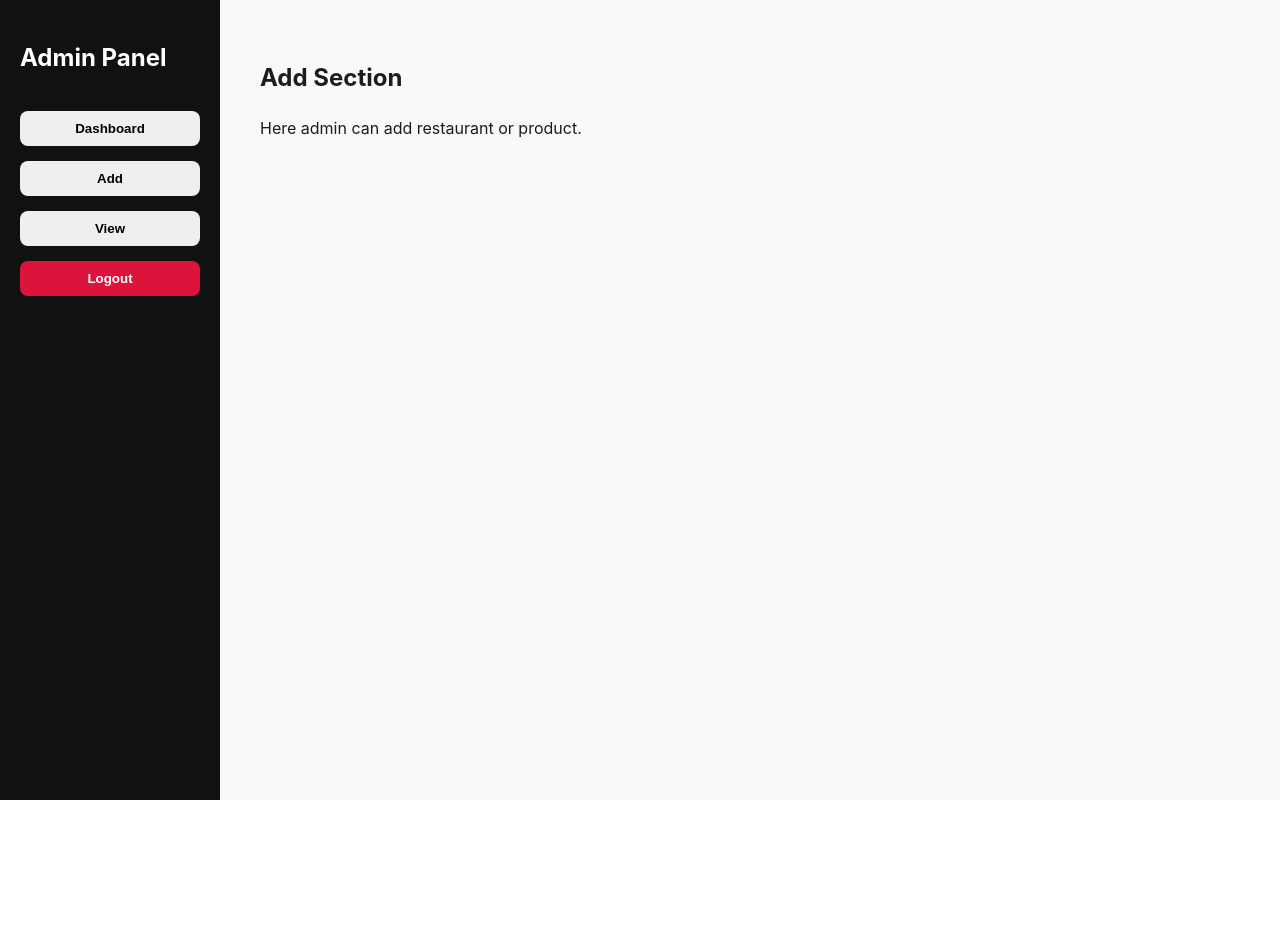
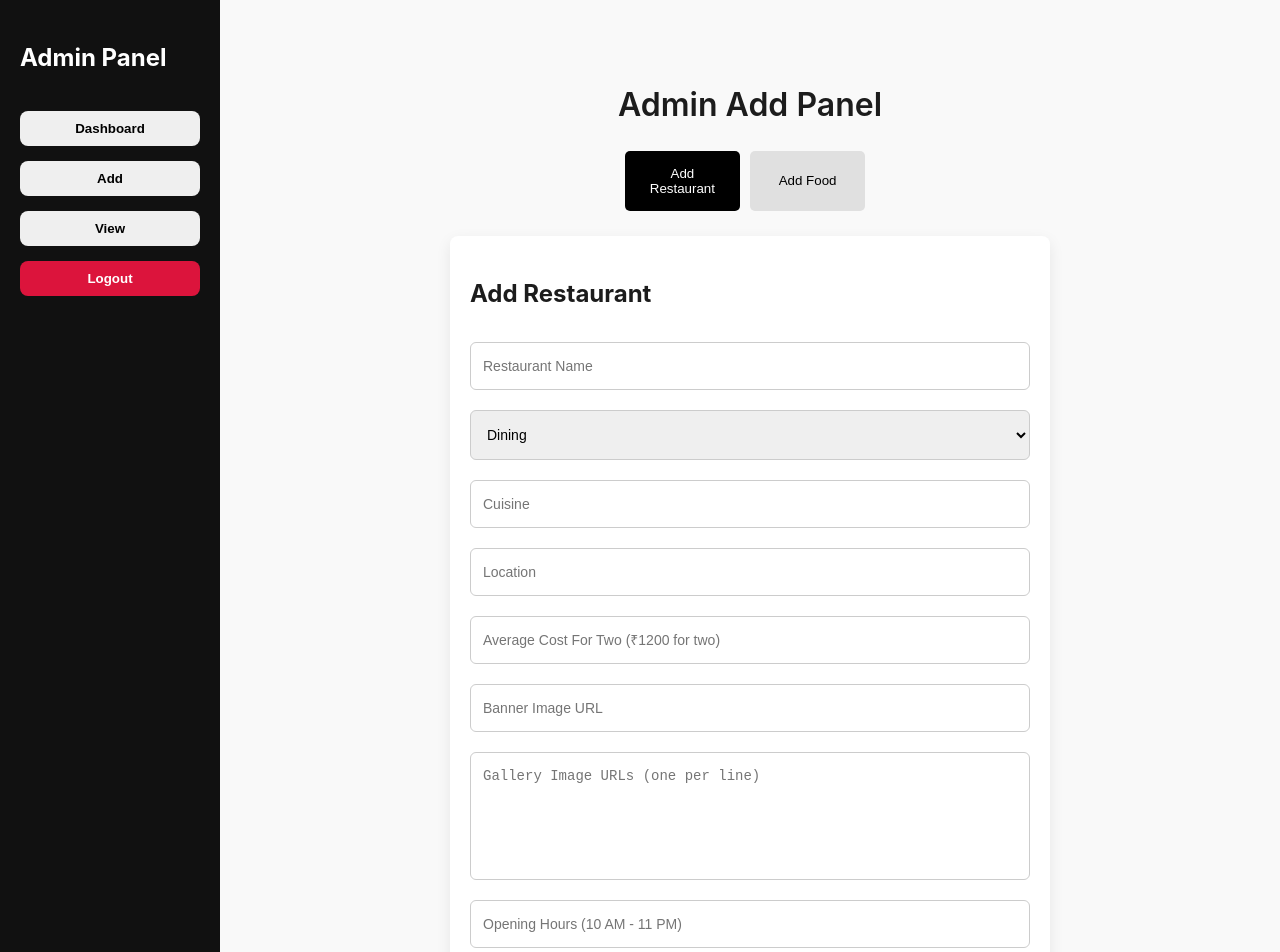
Before and after one commit to KarthikUllal/zomato-clone-mern, a React (Vite) app in the folder zomato-clone/: page /admin/add in a window 1280 px wide. Shown: the top 952 px of the page. Before the commit the page ends 800 px from the top, so only its background shows below. Built offline with nearby package versions, Linux system fonts and the light colour scheme.

Commit message:
created add restaurant and add food form

```diff
--- a/zomato-clone/src/admin/components/AdminLayout.jsx
+++ b/zomato-clone/src/admin/components/AdminLayout.jsx
@@ -1,5 +1,5 @@
 import AdminSidebar from "./AdminSidebar";
-import "../Admin.css";
+
 import { Outlet } from "react-router-dom";
 
 export default function AdminLayout() {
--- a/zomato-clone/src/admin/components/AdminSidebar.jsx
+++ b/zomato-clone/src/admin/components/AdminSidebar.jsx
@@ -1,4 +1,5 @@
 import { useNavigate } from "react-router-dom";
+import "../styles/AdminLayout.css"
 
 export default function AdminSidebar() {
   const navigate = useNavigate();
--- a/zomato-clone/src/admin/pages/AdminAdd.jsx
+++ b/zomato-clone/src/admin/pages/AdminAdd.jsx
@@ -1,8 +1,74 @@
+import { useState } from "react";
+import "../styles/AdminAdd.css";
+
 export default function AdminAdd() {
+  const [activeTab, setActiveTab] = useState("restaurant");
+
   return (
-    <div>
-      <h2>Add Section</h2>
-      <p>Here admin can add restaurant or product.</p>
+    <div className="admin-add-wrapper">
+      <h1 className="admin-title">Admin Add Panel</h1>
+
+      <div className="tab-buttons">
+        <button
+          onClick={() => setActiveTab("restaurant")}
+          className={activeTab === "restaurant" ? "active" : ""}
+        >
+          Add Restaurant
+        </button>
+
+        <button
+          onClick={() => setActiveTab("food")}
+          className={activeTab === "food" ? "active" : ""}
+        >
+          Add Food
+        </button>
+      </div>
+
+      {activeTab === "restaurant" && (
+        <div className="form-box">
+          <h2>Add Restaurant</h2>
+
+          <input placeholder="Restaurant Name" />
+
+          <select>
+            <option>Dining</option>
+            <option>Delivery</option>
+            <option>Nightlife</option>
+          </select>
+
+          <input placeholder="Cuisine" />
+          <input placeholder="Location" />
+          <input placeholder="Average Cost For Two (₹1200 for two)" />
+          <input placeholder="Banner Image URL" />
+          <textarea placeholder="Gallery Image URLs (one per line)" rows={6}></textarea>
+          <input placeholder="Opening Hours (10 AM - 11 PM)" />
+          <input placeholder="Contact Number" />
+          <textarea placeholder="Description" rows={6}></textarea>
+
+          <button className="submit-btn">Add Restaurant</button>
+        </div>
+      )}
+
+      {activeTab === "food" && (
+        <div className="form-box">
+          <h2>Add Food</h2>
+
+          <input placeholder="Food Name" />
+          <input type="number" placeholder="Price" />
+          <input placeholder="Food Image URL" />
+          <input placeholder="Food Category (Biryani, Pizza etc.)" />
+
+          <select>
+            <option>Veg</option>
+            <option>Non-Veg</option>
+          </select>
+
+          <input placeholder="Restaurant ID" />
+          <textarea placeholder="Food Description"></textarea>
+
+          <button className="submit-btn">Add Food</button>
+        </div>
+      )}
     </div>
   );
 }
--- a/zomato-clone/src/admin/pages/AdminDashboard.jsx
+++ b/zomato-clone/src/admin/pages/AdminDashboard.jsx
@@ -1,5 +1,5 @@
-import AdminLayout from "../components/AdminLayout";
-import "../Admin.css";
+
+import "../styles/AdminLayout.css";
 
 export default function AdminDashboard() {
   return (
--- a/zomato-clone/src/admin/pages/AdminLogin.jsx
+++ b/zomato-clone/src/admin/pages/AdminLogin.jsx
@@ -1,6 +1,6 @@
 import { useState } from "react";
 import { useNavigate } from "react-router-dom";
-import "../admin.css";
+import "../styles/AdminLayout.css";
 import { toast } from "react-toastify";
 export default function AdminLogin() {
   const [username, setUsername] = useState("");
--- /dev/null
+++ b/zomato-clone/src/admin/styles/AdminAdd.css
@@ -0,0 +1,96 @@
+.admin-add-wrapper {
+  display: flex;
+  flex-direction: column;
+  align-items: center;
+  padding-top: 20px;
+}
+
+/* Title */
+.admin-title {
+  /* margin-bottom: 25px; */
+  font-weight: 600;
+}
+
+/* Tabs */
+.tab-buttons {
+  display: flex;
+  margin-bottom: 25px;
+}
+
+.tab-buttons button {
+  padding: 15px 20px;
+  margin-right: 10px;
+  border: none;
+  cursor: pointer;
+  background-color: #e0e0e0;
+  border-radius: 5px;
+  font-weight: 500;
+  transition: 0.2s;
+}
+
+.tab-buttons button:hover {
+  background-color: #cfcfcf;
+}
+
+.tab-buttons .active {
+  background-color: black;
+  color: white;
+}
+
+/* Form Container */
+.form-box {
+  background: white;
+  padding: 20px;
+  width: 600px;
+  display: flex;
+  flex-direction: column;
+  gap: 20px;
+  border-radius: 8px;
+  box-shadow: 0 5px 15px rgba(0,0,0,0.08);
+}
+
+/* Headings inside form */
+.form-box h2 {
+  margin-bottom: 10px;
+}
+
+/* Inputs */
+.form-box input,
+.form-box select,
+.form-box textarea {
+  padding: 15px 12px;
+  border: 1px solid #ccc;
+  border-radius: 6px;
+  font-size: 14px;
+  outline: none;
+  transition: 0.2s;
+
+}
+
+.form-box input:focus,
+.form-box select:focus,
+.form-box textarea:focus {
+  border-color: black;
+}
+
+/* Textarea */
+.form-box textarea {
+  resize: none;
+  min-height: 90px;
+}
+
+/* Submit Button */
+.submit-btn {
+  padding: 12px;
+  background-color: black;
+  color: white;
+  border: none;
+  border-radius: 6px;
+  cursor: pointer;
+  font-weight: 500;
+  transition: 0.2s;
+}
+
+.submit-btn:hover {
+  background-color: #333;
+}
--- a/zomato-clone/src/admin/admin.css
+++ b/zomato-clone/src/admin/styles/AdminLayout.css
@@ -36,7 +36,7 @@
 /* Layout */
 .admin-layout {
   display: flex;
-  height: 100vh;
+  min-height: 100vh;
 }
 
 /* Sidebar */
@@ -66,4 +66,5 @@
   flex: 1;
   padding: 40px;
   background: #f9f9f9;
+  overflow-y: auto;
 }
```
